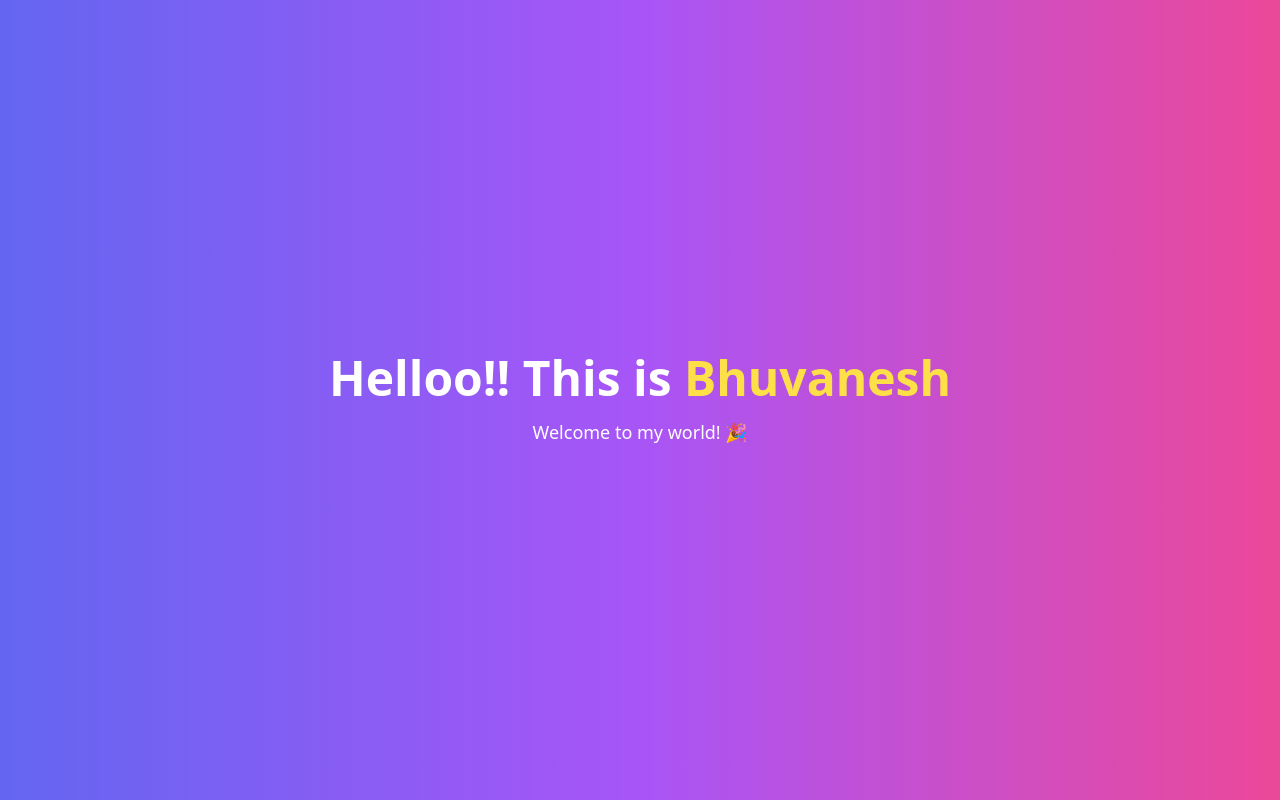
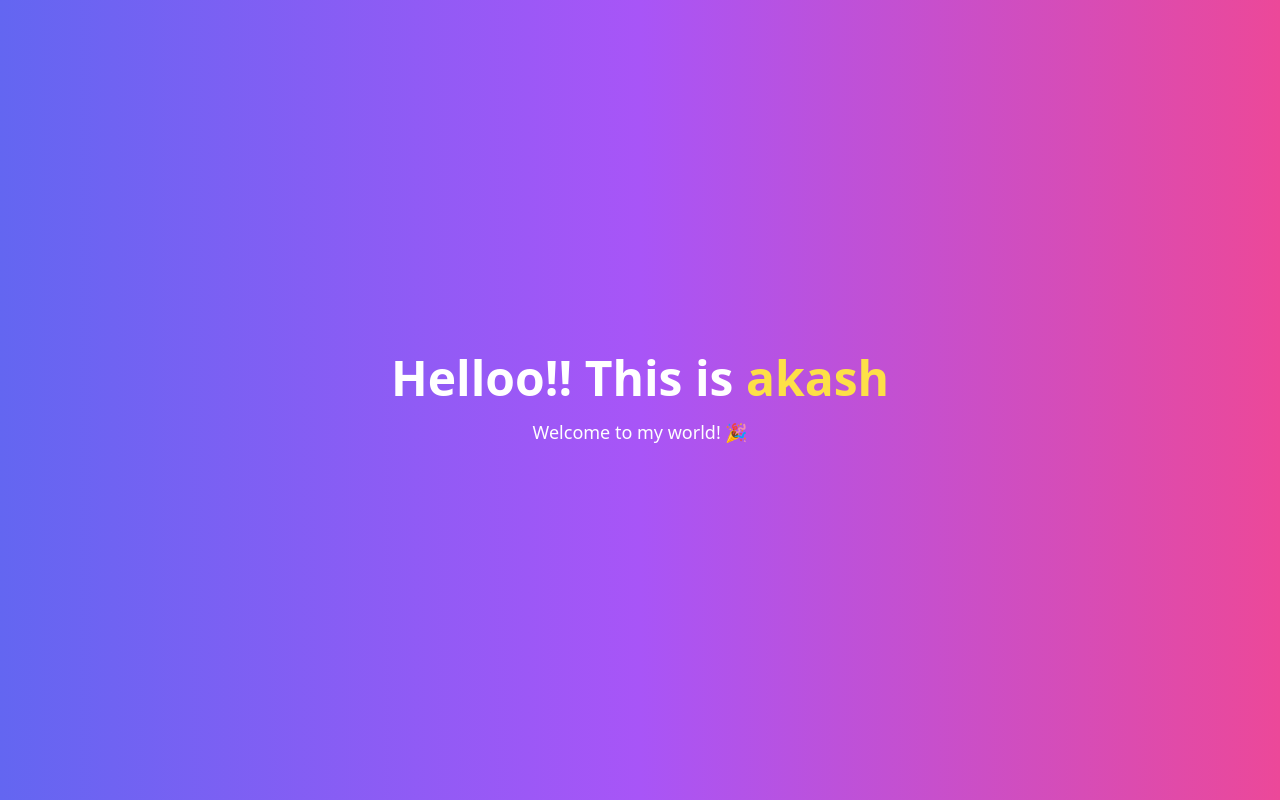
Before and after one commit to Akashsurya17/git, a plain HTML site: page index.html in a window 1280 px wide. Drawn offline with nearby package versions, Linux system fonts and the light colour scheme.

Commit message:
Update index.html

```diff
--- a/index.html
+++ b/index.html
@@ -13,7 +13,7 @@
 
   <div class="text-center">
     <h1 class="text-white text-5xl font-extrabold animate_animated animate_bounce">
-      Helloo!! This is <span class="text-yellow-300">Bhuvanesh</span>
+      Helloo!! This is <span class="text-yellow-300">akash</span>
     </h1>
     <p class="mt-4 text-white text-lg animate_animated animatefadeIn animate_delay-1s">
       Welcome to my world! 🎉
```
